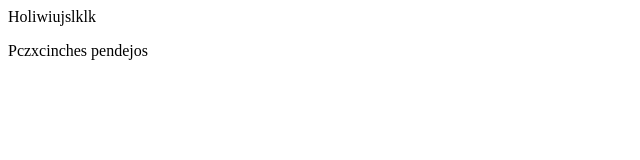
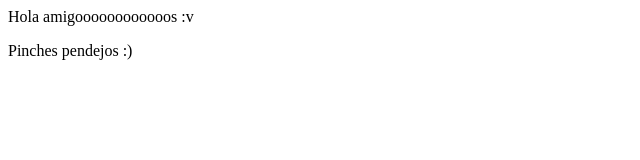
Before and after one commit to Alipaez/Proyectodemocursoprework, a plain HTML site: page index.html in a window 1280 px wide. Shown: the whole page, without its empty margins (0-640 px from the left). Drawn offline with Linux system fonts and the light colour scheme.

Commit message:
Cambio de Index

```diff
--- a/index.html
+++ b/index.html
@@ -7,9 +7,9 @@
     <title>Pagina Wecb</title>
 </head>
 <body>
-    Holiwiujslklk
+    Hola amigoooooooooooos :v
     <p>
-        Pczxcinches pendejos
+        Pinches pendejos :)
     </p>
 </body>
 </html>
```
